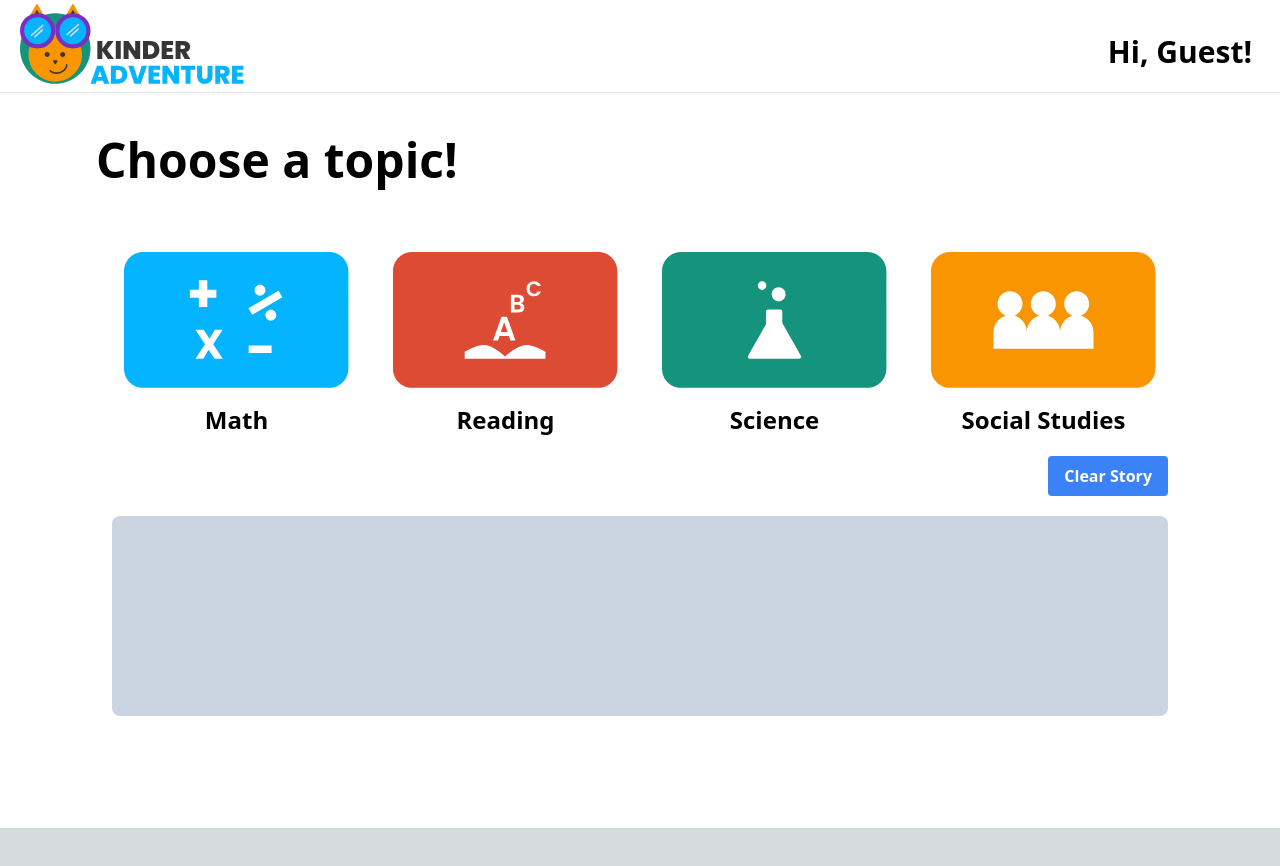
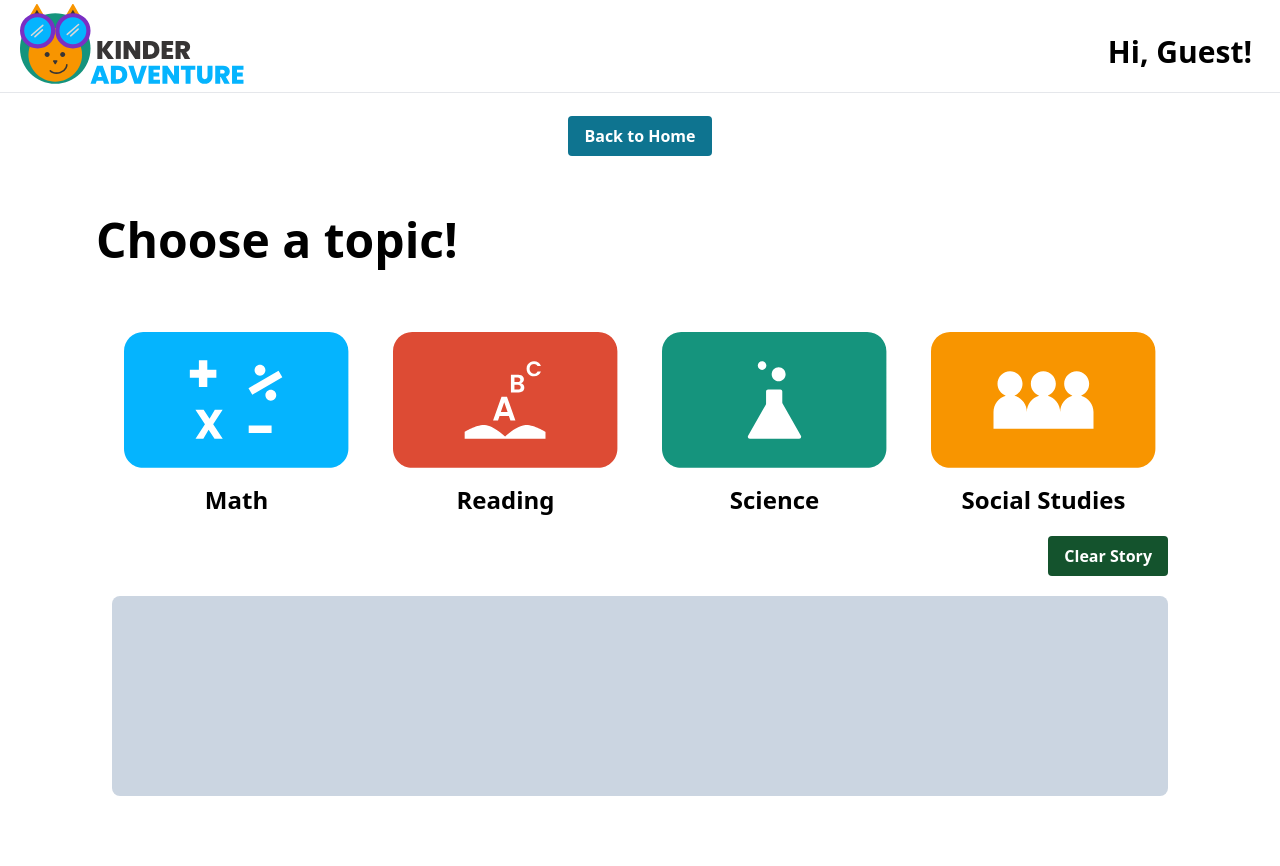
Before and after one commit to arpethel/gatech-project-spring-2024, a Next.js app: page /storypage in a window 1280 px wide. Shown: the top 866 px of the page. Before the commit the page ends 828 px from the top, so only its background shows below. Built offline with nearby package versions, Linux system fonts and the light colour scheme.

Commit message:
adding back to home button

```diff
--- a/app/api/chat/route.ts
+++ b/app/api/chat/route.ts
@@ -16,7 +16,7 @@ export async function POST(request: Request) {
         model: 'gpt-4',
         stream: true,
         messages: [
-            { role: 'system', content: 'You are a storyteller that tells educational children stories. Limit your response to about 300 words.' },
+            { role: 'system', content: 'You are a storyteller that tells educational children stories. Limit your response to about 100 words.' },
             ...messages
         ]
     });
--- a/components/chat.tsx
+++ b/components/chat.tsx
@@ -1,8 +1,8 @@
-'use client';
+"use client";
 
-import React from 'react';
-import { useChat, Message } from 'ai/react';
-import RefreshButton from '@/components/refresh';
+import React from "react";
+import { useChat, Message } from "ai/react";
+import RefreshButton from "@/components/refresh";
 
 export default function Chat() {
   const { input, handleInputChange, handleSubmit, messages } = useChat();
@@ -37,18 +37,20 @@ export default function Chat() {
         <RefreshButton />
       </div>
       <div
-        className="w-full flex justify mt-4 bg-slate-300 p-4 text-slate-900 font-mono rounded-lg overflow-y-auto"
+        className="w-full flex flex-col justify mt-4 bg-slate-300 p-4 text-slate-900 font-mono rounded-lg overflow-y-auto"
         style={{ minHeight: "200px", maxHeight: "400px", maxWidth: "1500px" }}
       >
         {messages.map((message: Message) => (
-          <div key={message.id}>
+          <div key={message.id} className="break-words w-full">
             {message.content
               .split("\n")
               .map((currentTextBlock: string, index: number) =>
                 currentTextBlock === "" ? (
                   <p key={message.id + index}>&nbsp;</p>
                 ) : (
-                  <p key={message.id + index}>{currentTextBlock}</p>
+                  <p key={message.id + index} className="whitespace-normal">
+                    {currentTextBlock}
+                  </p>
                 )
               )}
           </div>
--- a/components/refresh.tsx
+++ b/components/refresh.tsx
@@ -6,7 +6,7 @@ const RefreshButton: React.FC = () => {
     };
 
     return (
-        <button onClick={refreshPage} className="bg-blue-500 hover:bg-blue-700 text-white font-bold py-2 px-4 rounded">
+        <button onClick={refreshPage} className="bg-green-900 hover:bg-red-700 text-white font-bold py-2 px-4 rounded">
             Clear Story
         </button>
     );
--- a/pages/storypage.tsx
+++ b/pages/storypage.tsx
@@ -3,8 +3,8 @@
 import React from "react";
 import Chat from "@/components/chat";
 import { useRouter } from "next/router";
-import { useEffect } from "react";
 import "./../app/globals.css";
+import Link from "next/link";
 
 export default function StoryPage() {
   const router = useRouter();
@@ -25,6 +25,11 @@ export default function StoryPage() {
             <span className="text-3xl font-bold">Hi, {userName}!</span>
           </div>
         </div>
+        <div className="ml-0 mt-5 mb-5 justify-end flex">
+          <button className="bg-cyan-700 hover:bg-violet-600 text-white font-bold py-2 px-4 rounded">
+            <Link href="/">Back to Home</Link>
+          </button>
+        </div>
 
         <div>
           <p className="text-5xl font-bold mt-10 mb-10">Choose a topic!</p>
```
